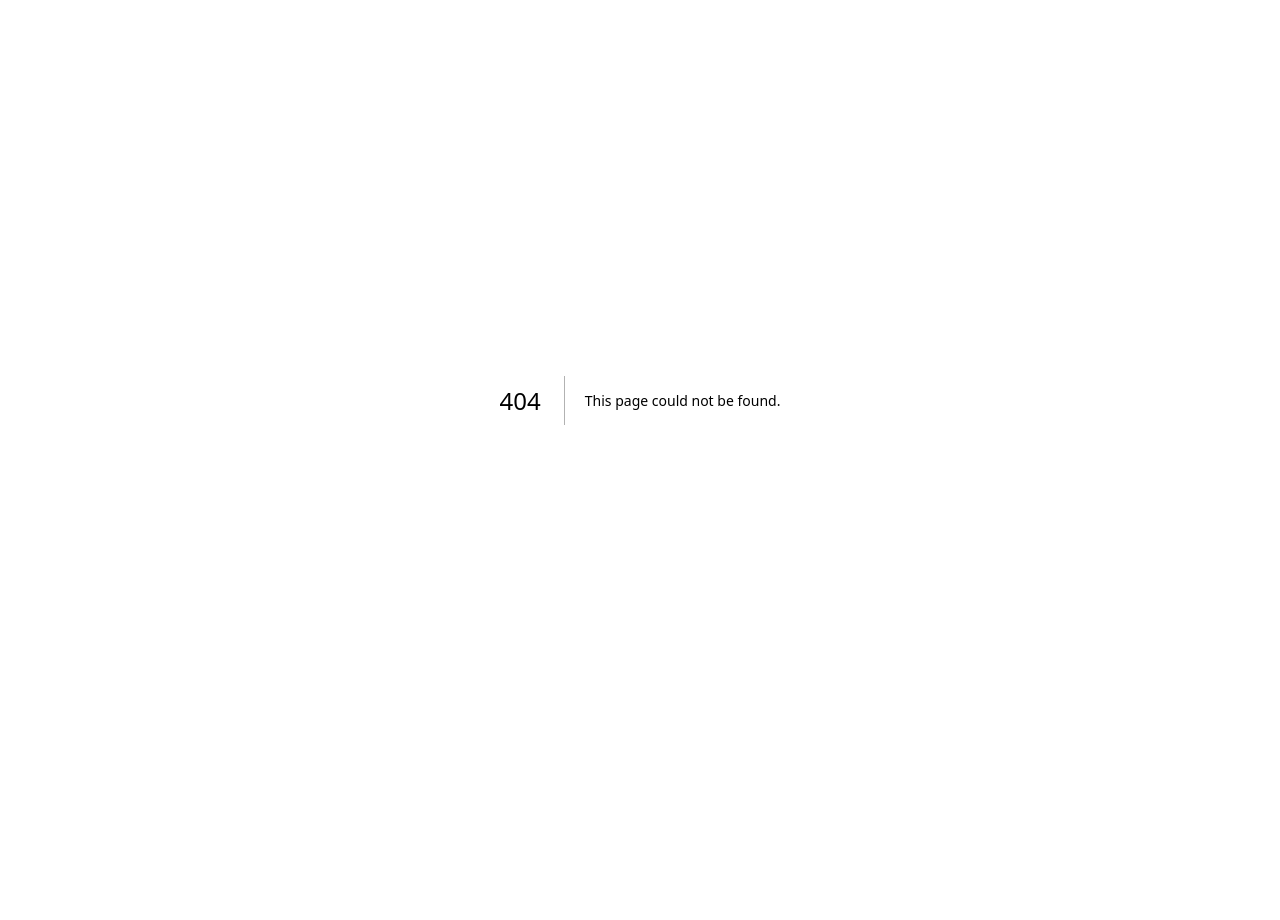
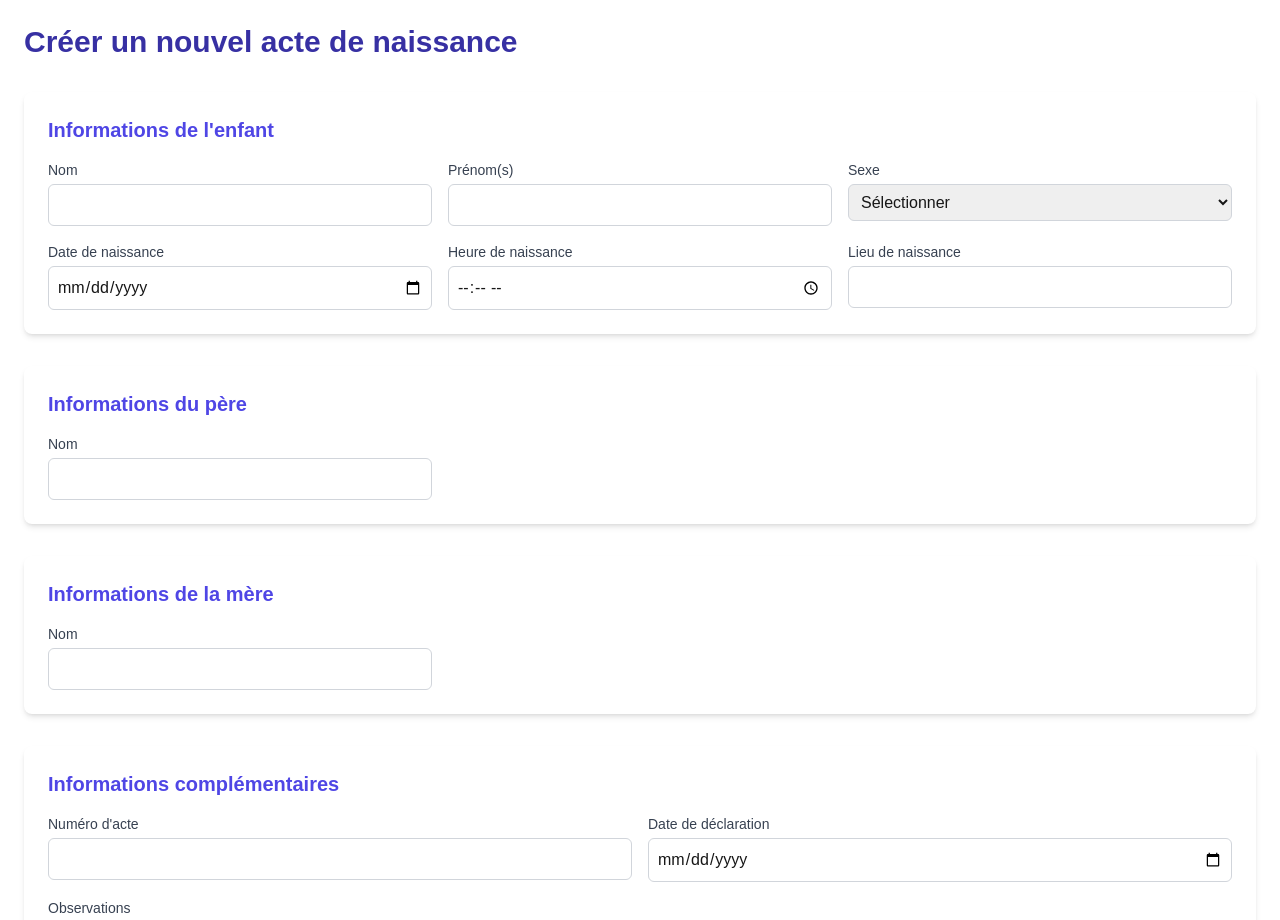
Before and after one commit to gatien074/ActeApp, a Next.js app: page /dashboardadmin/creer in a window 1280 px wide. Before the commit this address had no page. Shown: the top 920 px of the page. Before the commit the page ends 800 px from the top, so only its background shows below. Built offline with nearby package versions, Linux system fonts and the light colour scheme.

Commit message:
version1.5

```diff
--- /dev/null
+++ b/app/dashboardadmin/creer/page.js
@@ -0,0 +1,237 @@
+"use client"
+import { useState, useEffect } from 'react'
+import Loading from '@/app/components/Loading'
+
+export default function CreerActe() {
+  const [isLoading, setIsLoading] = useState(true)
+  const [formData, setFormData] = useState({
+    // Informations de l'enfant
+    nom: '',
+    prenom: '',
+    dateNaissance: '',
+    heureNaissance: '',
+    lieuNaissance: '',
+    sexe: '',
+
+    // Informations du père
+    nomPere: '',
+    prenomPere: '',
+    dateNaissancePere: '',
+    lieuNaissancePere: '',
+    professionPere: '',
+    adressePere: '',
+    nationalitePere: '',
+
+    // Informations de la mère
+    nomMere: '',
+    prenomMere: '',
+    dateNaissanceMere: '',
+    lieuNaissanceMere: '',
+    professionMere: '',
+    adresseMere: '',
+    nationaliteMere: '',
+
+    // Informations complémentaires
+    numeroActe: '',
+    dateDeclaration: '',
+    declarant: '',
+    temoins: '',
+    observations: ''
+  })
+
+  useEffect(() => {
+    // Simuler un temps de chargement (vous pouvez ajuster la durée)
+    const timer = setTimeout(() => {
+      setIsLoading(false)
+    }, 2000)
+
+    return () => clearTimeout(timer)
+  }, [])
+
+  const handleSubmit = async (e) => {
+    e.preventDefault()
+    try {
+      setIsLoading(true) // Activer le loading pendant la soumission
+      // Logique pour envoyer les données à l'API
+      console.log(formData)
+      // Simuler un délai d'envoi
+      await new Promise(resolve => setTimeout(resolve, 1000))
+      setIsLoading(false) // Désactiver le loading après la soumission
+    } catch (error) {
+      console.error("Erreur lors de la création de l'acte:", error)
+      setIsLoading(false)
+    }
+  }
+
+  if (isLoading) {
+    return <Loading />
+  }
+
+  return (
+    <div className="p-6 max-w-7xl mx-auto">
+      <h1 className="text-3xl font-bold text-indigo-800 mb-8">Créer un nouvel acte de naissance</h1>
+
+      <form onSubmit={handleSubmit} className="space-y-8">
+        {/* Section Enfant */}
+        <div className="bg-white p-6 rounded-lg shadow-md">
+          <h2 className="text-xl font-semibold text-indigo-600 mb-4">Informations de l&apos;enfant</h2>
+          <div className="grid grid-cols-1 md:grid-cols-2 lg:grid-cols-3 gap-4">
+            <div>
+              <label className="block text-sm font-medium text-gray-700 mb-1">Nom</label>
+              <input
+                type="text"
+                className="w-full p-2 border border-gray-300 rounded-md focus:ring-2 focus:ring-indigo-500"
+                value={formData.nom}
+                onChange={(e) => setFormData({...formData, nom: e.target.value})}
+                required
+              />
+            </div>
+            <div>
+              <label className="block text-sm font-medium text-gray-700 mb-1">Prénom(s)</label>
+              <input
+                type="text"
+                className="w-full p-2 border border-gray-300 rounded-md focus:ring-2 focus:ring-indigo-500"
+                value={formData.prenom}
+                onChange={(e) => setFormData({...formData, prenom: e.target.value})}
+                required
+              />
+            </div>
+            <div>
+              <label className="block text-sm font-medium text-gray-700 mb-1">Sexe</label>
+              <select
+                className="w-full p-2 border border-gray-300 rounded-md focus:ring-2 focus:ring-indigo-500"
+                value={formData.sexe}
+                onChange={(e) => setFormData({...formData, sexe: e.target.value})}
+                required
+              >
+                <option value="">Sélectionner</option>
+                <option value="M">Masculin</option>
+                <option value="F">Féminin</option>
+              </select>
+            </div>
+            <div>
+              <label className="block text-sm font-medium text-gray-700 mb-1">Date de naissance</label>
+              <input
+                type="date"
+                className="w-full p-2 border border-gray-300 rounded-md focus:ring-2 focus:ring-indigo-500"
+                value={formData.dateNaissance}
+                onChange={(e) => setFormData({...formData, dateNaissance: e.target.value})}
+                required
+              />
+            </div>
+            <div>
+              <label className="block text-sm font-medium text-gray-700 mb-1">Heure de naissance</label>
+              <input
+                type="time"
+                className="w-full p-2 border border-gray-300 rounded-md focus:ring-2 focus:ring-indigo-500"
+                value={formData.heureNaissance}
+                onChange={(e) => setFormData({...formData, heureNaissance: e.target.value})}
+                required
+              />
+            </div>
+            <div>
+              <label className="block text-sm font-medium text-gray-700 mb-1">Lieu de naissance</label>
+              <input
+                type="text"
+                className="w-full p-2 border border-gray-300 rounded-md focus:ring-2 focus:ring-indigo-500"
+                value={formData.lieuNaissance}
+                onChange={(e) => setFormData({...formData, lieuNaissance: e.target.value})}
+                required
+              />
+            </div>
+          </div>
+        </div>
+
+        {/* Section Père */}
+        <div className="bg-white p-6 rounded-lg shadow-md">
+          <h2 className="text-xl font-semibold text-indigo-600 mb-4">Informations du père</h2>
+          <div className="grid grid-cols-1 md:grid-cols-2 lg:grid-cols-3 gap-4">
+            {/* Champs similaires pour le père */}
+            <div>
+              <label className="block text-sm font-medium text-gray-700 mb-1">Nom</label>
+              <input
+                type="text"
+                className="w-full p-2 border border-gray-300 rounded-md focus:ring-2 focus:ring-indigo-500"
+                value={formData.nomPere}
+                onChange={(e) => setFormData({...formData, nomPere: e.target.value})}
+                required
+              />
+            </div>
+            {/* Ajouter les autres champs pour le père */}
+          </div>
+        </div>
+
+        {/* Section Mère */}
+        <div className="bg-white p-6 rounded-lg shadow-md">
+          <h2 className="text-xl font-semibold text-indigo-600 mb-4">Informations de la mère</h2>
+          <div className="grid grid-cols-1 md:grid-cols-2 lg:grid-cols-3 gap-4">
+            {/* Champs similaires pour la mère */}
+            <div>
+              <label className="block text-sm font-medium text-gray-700 mb-1">Nom</label>
+              <input
+                type="text"
+                className="w-full p-2 border border-gray-300 rounded-md focus:ring-2 focus:ring-indigo-500"
+                value={formData.nomMere}
+                onChange={(e) => setFormData({...formData, nomMere: e.target.value})}
+                required
+              />
+            </div>
+            {/* Ajouter les autres champs pour la mère */}
+          </div>
+        </div>
+
+        {/* Section Informations complémentaires */}
+        <div className="bg-white p-6 rounded-lg shadow-md">
+          <h2 className="text-xl font-semibold text-indigo-600 mb-4">Informations complémentaires</h2>
+          <div className="grid grid-cols-1 md:grid-cols-2 gap-4">
+            <div>
+              <label className="block text-sm font-medium text-gray-700 mb-1">Numéro d&apos;acte</label>
+              <input
+                type="text"
+                className="w-full p-2 border border-gray-300 rounded-md focus:ring-2 focus:ring-indigo-500"
+                value={formData.numeroActe}
+                onChange={(e) => setFormData({...formData, numeroActe: e.target.value})}
+                required
+              />
+            </div>
+            <div>
+              <label className="block text-sm font-medium text-gray-700 mb-1">Date de déclaration</label>
+              <input
+                type="date"
+                className="w-full p-2 border border-gray-300 rounded-md focus:ring-2 focus:ring-indigo-500"
+                value={formData.dateDeclaration}
+                onChange={(e) => setFormData({...formData, dateDeclaration: e.target.value})}
+                required
+              />
+            </div>
+            <div className="md:col-span-2">
+              <label className="block text-sm font-medium text-gray-700 mb-1">Observations</label>
+              <textarea
+                className="w-full p-2 border border-gray-300 rounded-md focus:ring-2 focus:ring-indigo-500"
+                rows="3"
+                value={formData.observations}
+                onChange={(e) => setFormData({...formData, observations: e.target.value})}
+              />
+            </div>
+          </div>
+        </div>
+
+        <div className="flex justify-end space-x-4">
+          <button
+            type="button"
+            className="px-6 py-2 border border-gray-300 rounded-md text-gray-700 hover:bg-gray-50"
+            onClick={() => setFormData({})}
+          >
+            Réinitialiser
+          </button>
+          <button
+            type="submit"
+            className="px-6 py-2 bg-indigo-600 text-white rounded-md hover:bg-indigo-700 focus:outline-none focus:ring-2 focus:ring-indigo-500 focus:ring-offset-2"
+          >
+            Enregistrer l&apos;acte
+          </button>
+        </div>
+      </form>
+    </div>
+  )
+}
--- /dev/null
+++ b/app/dashboardadmin/page.js
@@ -0,0 +1,12 @@
+import React from 'react'
+import AdminDashboard from '../components/Admin'
+
+const page = () => {
+  return (
+    <div>
+        <AdminDashboard/>
+    </div>
+  )
+}
+
+export default page
```
